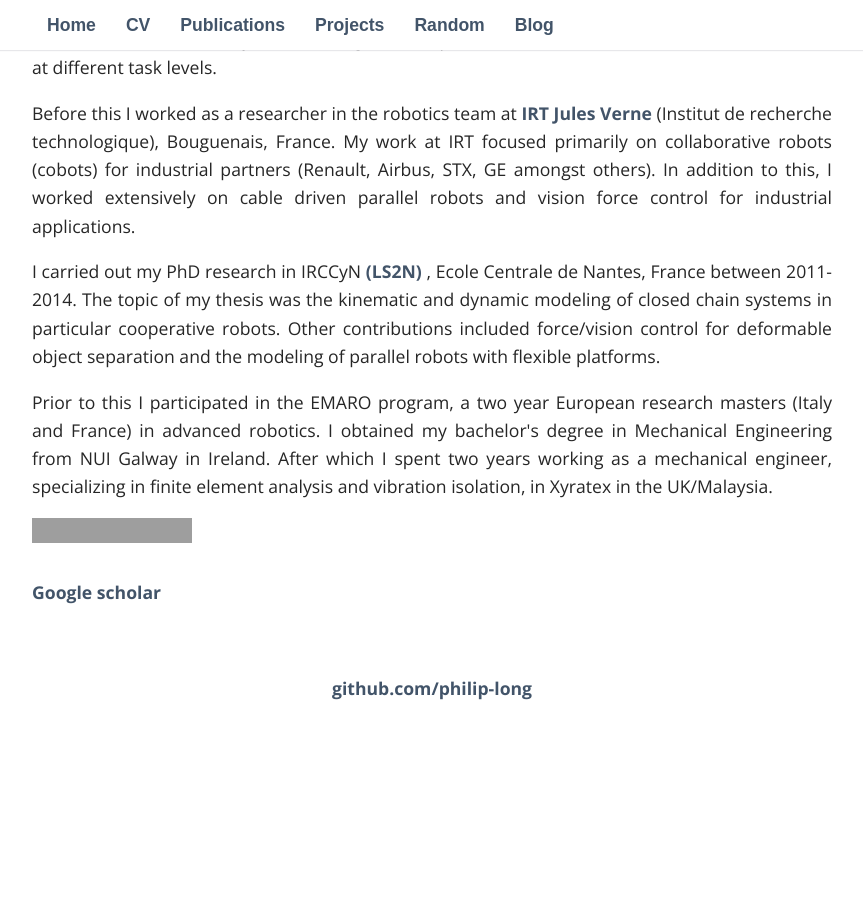
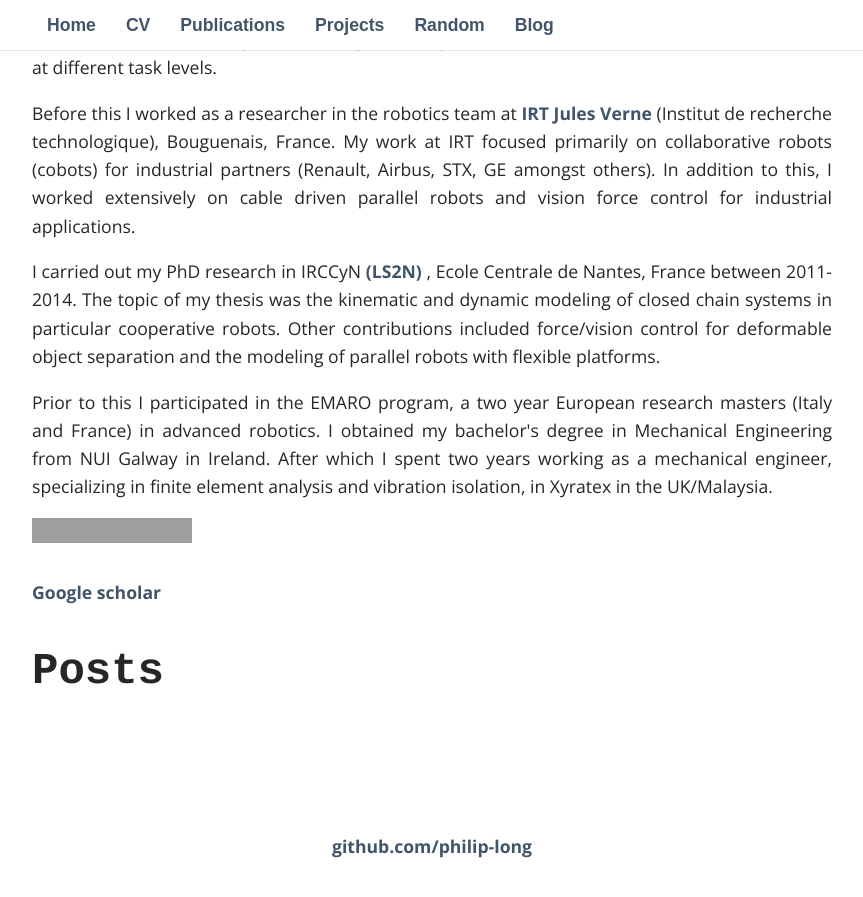
Before and after one commit to philip-long/philip-long.github.io, a Jekyll site: the page built from index.html, in a window 1280 px wide and 900 px high, scrolled down 437 px. Shown: the top 897 px of the window, without its empty margins (208-1071 px from the left). Built offline with Jekyll 4.4.1, drawn with Linux system fonts in a browser that asks for light colours; some web fonts are replaced; before the commit the page ends 1179 px from its top, so only the background shows below that; grey boxes are pictures that could not be loaded.

Commit message:
Update index.html

```diff
--- a/index.html
+++ b/index.html
@@ -40,7 +40,14 @@
     <br>
     <a href=https://scholar.google.com/citations?user=FFAElw4AAAAJ&hl=en&oi=sra> Google scholar </a>
 
-
+       <h1 class="page-heading">Posts</h1>
+  <ul class="post-list">
+    {% for post in site.posts %}
+      <li>
+        <a class="post-link" href="{ { post.url | prepend: site.baseurl }}"></a>
+      </li>
+    {% endfor %}
+  </ul>
 
 <br>
 <br>
```
